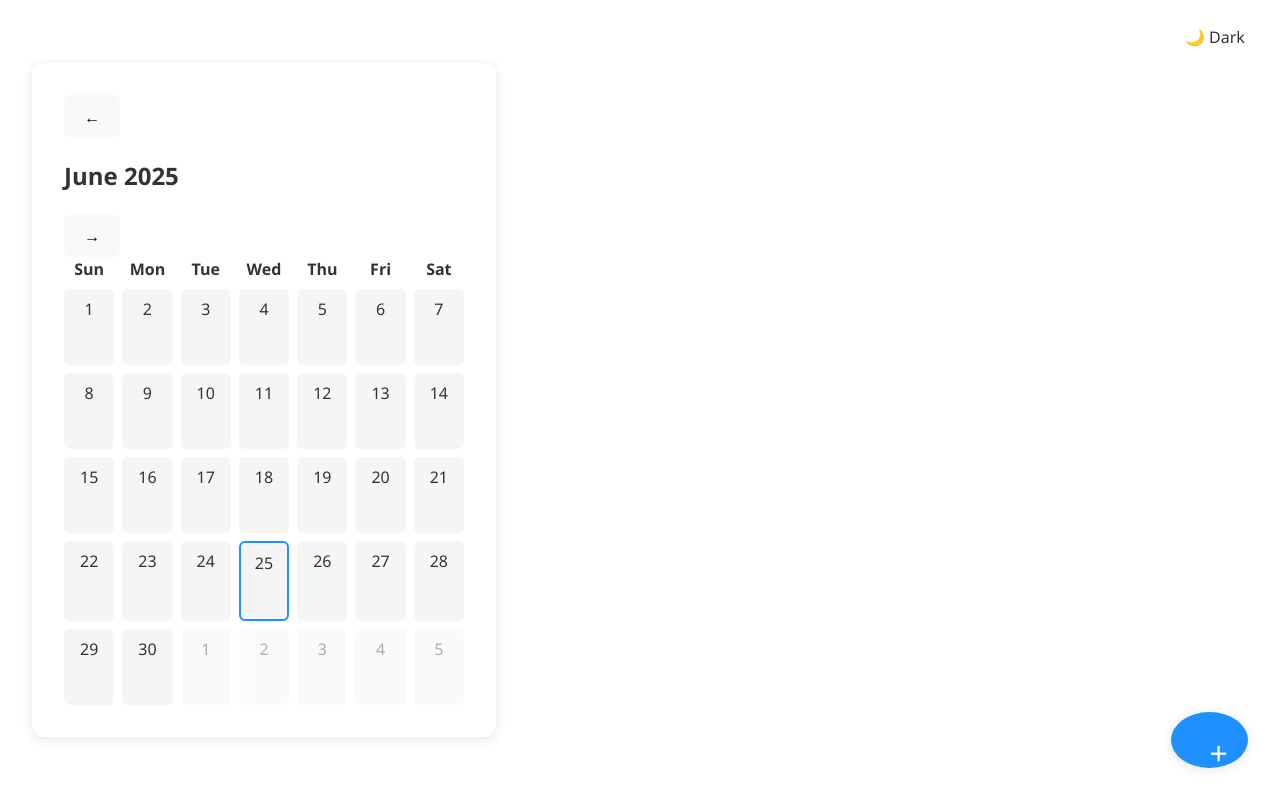
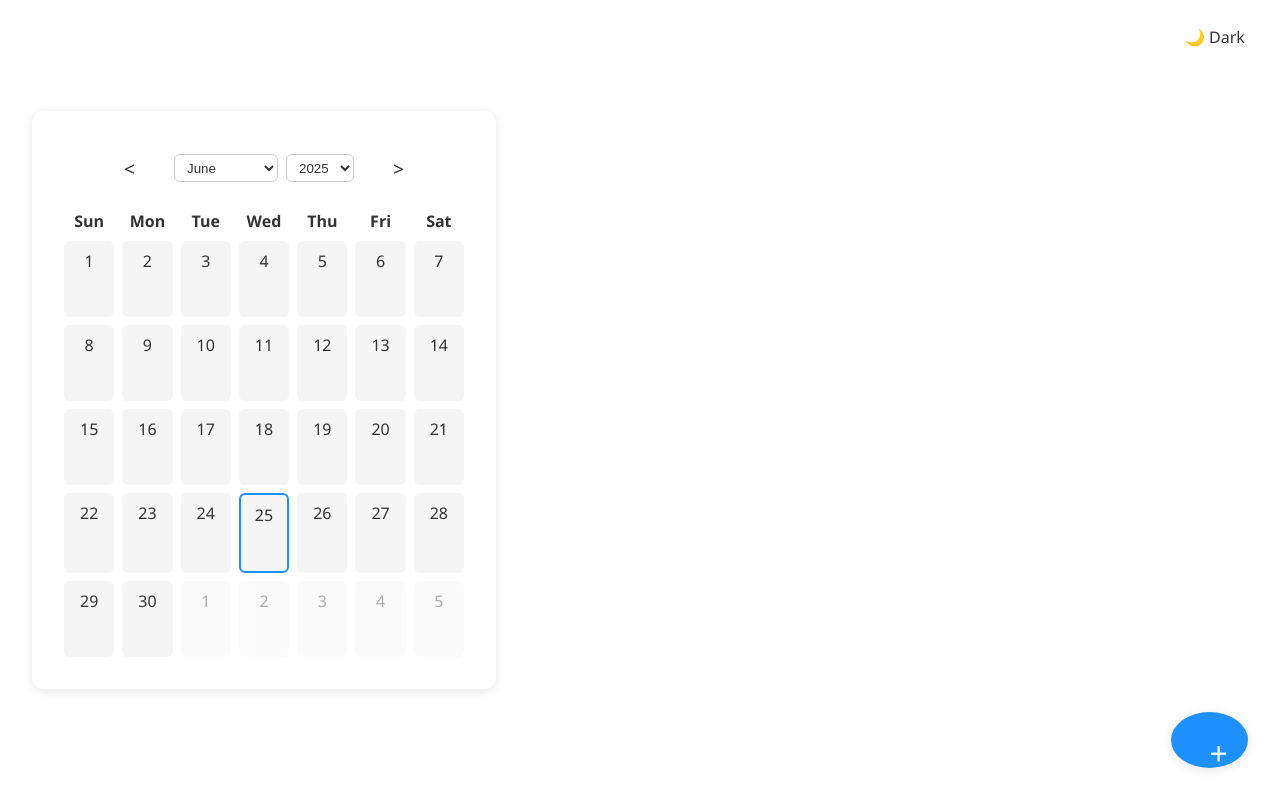
Before and after one commit to avi11204/calendar, a React (Vite) app: page / in a window 1280 px wide. Built offline with nearby package versions, Linux system fonts and the light colour scheme.

Commit message:
Update Calendar.jsx

```diff
--- a/src/Calendar.jsx
+++ b/src/Calendar.jsx
@@ -1,134 +1,212 @@
-import React, { useState, useEffect } from 'react';
-import './Calender.css';
+
+import React, { useState } from "react";
+import "./Calender.css";
+
+const categories = {
+  birthday: "🎂 Birthday",
+  meeting: "📅 Meeting",
+  festive: "🎉 Festive",
+  reminder: "⏰ Reminder",
+};
 
 const Calendar = () => {
-  const [currentDate, setCurrentDate] = useState(new Date());
+  const today = new Date();
+  const [currentMonth, setCurrentMonth] = useState(today.getMonth());
+  const [currentYear, setCurrentYear] = useState(today.getFullYear());
   const [selectedDate, setSelectedDate] = useState(null);
   const [reminders, setReminders] = useState({});
-  const [newReminder, setNewReminder] = useState('');
-  const [showPopup, setShowPopup] = useState(false);
-  const [theme, setTheme] = useState('light');
+  const [popupOpen, setPopupOpen] = useState(false);
+  const [reminderText, setReminderText] = useState("");
+  const [category, setCategory] = useState("reminder");
+  const [theme, setTheme] = useState("light");
 
-  useEffect(() => {
-    document.documentElement.setAttribute('data-theme', theme);
-  }, [theme]);
-
-  const startOfMonth = new Date(currentDate.getFullYear(), currentDate.getMonth(), 1);
-  const endOfMonth = new Date(currentDate.getFullYear(), currentDate.getMonth() + 1, 0);
-  const startDay = startOfMonth.getDay();
-  const daysInMonth = endOfMonth.getDate();
-
-  const prevMonth = () => {
-    setCurrentDate(new Date(currentDate.getFullYear(), currentDate.getMonth() - 1));
-  };
-
-  const nextMonth = () => {
-    setCurrentDate(new Date(currentDate.getFullYear(), currentDate.getMonth() + 1));
-  };
-
-  const handleDayClick = (date) => {
-    setSelectedDate(date);
-    setNewReminder('');
-    setShowPopup(true);
-  };
-
-  const handleSaveReminder = () => {
-    if (!newReminder.trim()) return;
-    const key = selectedDate.toDateString();
-    setReminders((prev) => ({
-      ...prev,
-      [key]: [...(prev[key] || []), newReminder]
-    }));
-    setShowPopup(false);
-  };
+  const daysOfWeek = ["Sun", "Mon", "Tue", "Wed", "Thu", "Fri", "Sat"];
+  const firstDay = new Date(currentYear, currentMonth, 1);
+  const lastDay = new Date(currentYear, currentMonth + 1, 0);
+  const prevDays = firstDay.getDay();
+  const nextDays = 6 - lastDay.getDay();
 
   const getCalendarDays = () => {
     const days = [];
-    const prevMonthDays = startDay;
-    const totalCells = Math.ceil((daysInMonth + prevMonthDays) / 7) * 7;
-    const today = new Date();
+    const prevMonthLastDay = new Date(currentYear, currentMonth, 0).getDate();
 
-    for (let i = 0; i < totalCells; i++) {
-      const day = new Date(currentDate.getFullYear(), currentDate.getMonth(), i - startDay + 1);
-      const isCurrentMonth = day.getMonth() === currentDate.getMonth();
-      const isToday =
-        day.toDateString() === today.toDateString();
+    for (let i = prevDays; i > 0; i--) {
+      days.push({
+        date: new Date(currentYear, currentMonth - 1, prevMonthLastDay - i + 1),
+        current: false,
+      });
+    }
 
-      const key = day.toDateString();
-      const hasReminder = reminders[key]?.length > 0;
+    for (let i = 1; i <= lastDay.getDate(); i++) {
+      days.push({
+        date: new Date(currentYear, currentMonth, i),
+        current: true,
+      });
+    }
 
-      days.push(
-        <div
-          key={i}
-          className={`calendar-cell day ${isCurrentMonth ? 'current-month' : 'other-month'} ${isToday ? 'today' : ''} ${hasReminder ? 'has-reminder' : ''}`}
-          onClick={() => handleDayClick(day)}
-        >
-          <div className="day-number">{day.getDate()}</div>
-          <ul className="reminders-list">
-            {(reminders[key] || []).slice(0, 2).map((r, idx) => (
-              <li key={idx}>{r}</li>
-            ))}
-          </ul>
-        </div>
-      );
+    for (let i = 1; i <= nextDays; i++) {
+      days.push({
+        date: new Date(currentYear, currentMonth + 1, i),
+        current: false,
+      });
     }
+
     return days;
   };
 
+  const isToday = (date) =>
+    date.getDate() === today.getDate() &&
+    date.getMonth() === today.getMonth() &&
+    date.getFullYear() === today.getFullYear();
+
+  const handleReminderAdd = () => {
+    const key = selectedDate.toDateString();
+    const newReminder = {
+      text: reminderText,
+      category,
+      id: Date.now(),
+    };
+    const existing = reminders[key] || [];
+    setReminders({ ...reminders, [key]: [...existing, newReminder] });
+    setReminderText("");
+    setCategory("reminder");
+    setPopupOpen(false);
+  };
+
+  const handleReminderDelete = (dateKey, id) => {
+    const updated = reminders[dateKey].filter((r) => r.id !== id);
+    setReminders({ ...reminders, [dateKey]: updated });
+  };
+
+  const getCategoryIcon = (type) => {
+    return categories[type]?.split(" ")[0] || "⏰";
+  };
+
+  const handlePrevMonth = () => {
+    if (currentMonth === 0) {
+      setCurrentMonth(11);
+      setCurrentYear(currentYear - 1);
+    } else {
+      setCurrentMonth(currentMonth - 1);
+    }
+  };
+
+  const handleNextMonth = () => {
+    if (currentMonth === 11) {
+      setCurrentMonth(0);
+      setCurrentYear(currentYear + 1);
+    } else {
+      setCurrentMonth(currentMonth + 1);
+    }
+  };
+
+  const handleMonthChange = (e) => {
+    setCurrentMonth(Number(e.target.value));
+  };
+
+  const handleYearChange = (e) => {
+    setCurrentYear(Number(e.target.value));
+  };
+
   return (
-    <div className="calendar-wrapper">
+    <div className="calendar-wrapper" data-theme={theme}>
+      <button className="theme-toggle" onClick={() => setTheme(theme === "light" ? "dark" : "light")}>
+        {theme === "light" ? "🌙 Dark" : "🌞 Light"}
+      </button>
+
       <div className="calendar">
-        <div className="calendar-header">
-          <button onClick={prevMonth}>←</button>
-          <h2>
-            {currentDate.toLocaleString('default', { month: 'long' })} {currentDate.getFullYear()}
-          </h2>
-          <button onClick={nextMonth}>→</button>
+        <div className="calendar-nav">
+          <button onClick={handlePrevMonth}>&lt;</button>
+          <div className="month-year">
+            <select value={currentMonth} onChange={handleMonthChange}>
+              {Array.from({ length: 12 }, (_, i) => (
+                <option key={i} value={i}>
+                  {new Date(0, i).toLocaleString("default", { month: "long" })}
+                </option>
+              ))}
+            </select>
+            <select value={currentYear} onChange={handleYearChange}>
+              {Array.from({ length: 201 }, (_, i) => {
+                const year = 1900 + i;
+                return (
+                  <option key={year} value={year}>
+                    {year}
+                  </option>
+                );
+              })}
+            </select>
+          </div>
+          <button onClick={handleNextMonth}>&gt;</button>
         </div>
 
         <div className="calendar-grid">
-          {['Sun', 'Mon', 'Tue', 'Wed', 'Thu', 'Fri', 'Sat'].map((day) => (
-            <div className="weekday" key={day}>
-              {day}
-            </div>
+          {daysOfWeek.map((day) => (
+            <div key={day} className="weekday">{day}</div>
           ))}
-          {getCalendarDays()}
+          {getCalendarDays().map(({ date, current }) => {
+            const key = date.toDateString();
+            const hasReminder = reminders[key]?.length > 0;
+            return (
+              <div
+                key={date}
+                className={`calendar-cell ${isToday(date) ? "today" : current ? "current-month" : "other-month"} ${hasReminder ? "has-reminder" : ""}`}
+                onClick={() => {
+                  setSelectedDate(date);
+                  setPopupOpen(true);
+                }}
+              >
+                <div className="day-number">{date.getDate()}</div>
+                <ul className="reminders-list">
+                  {(reminders[key] || []).map((r) => (
+                    <li key={r.id}>
+                      {getCategoryIcon(r.category)} {r.text}
+                      <button
+                        onClick={(e) => {
+                          e.stopPropagation();
+                          handleReminderDelete(key, r.id);
+                        }}
+                      >
+                        ✖
+                      </button>
+                    </li>
+                  ))}
+                </ul>
+              </div>
+            );
+          })}
         </div>
       </div>
 
-      <button
-        className="add-reminder-button"
-        onClick={() => {
-          setSelectedDate(new Date());
-          setShowPopup(true);
-        }}
-      >
-        +
-      </button>
-
-      <button
-        className="theme-toggle"
-        onClick={() => setTheme(theme === 'light' ? 'dark' : 'light')}
-      >
-        {theme === 'light' ? '🌙 Dark' : '☀️ Light'}
-      </button>
-
-      {showPopup && (
+      {popupOpen && (
         <div className="reminder-popup">
           <div className="popup-content">
-            <h4>Add Reminder - {selectedDate?.toDateString()}</h4>
+            <h4>Add Reminder for {selectedDate?.toDateString()}</h4>
             <input
-              value={newReminder}
-              onChange={(e) => setNewReminder(e.target.value)}
-              placeholder="Enter reminder"
+              value={reminderText}
+              onChange={(e) => setReminderText(e.target.value)}
+              placeholder="Reminder text..."
             />
+            <select value={category} onChange={(e) => setCategory(e.target.value)}>
+              {Object.keys(categories).map((cat) => (
+                <option key={cat} value={cat}>
+                  {categories[cat]}
+                </option>
+              ))}
+            </select>
             <div className="popup-actions">
-              <button onClick={handleSaveReminder}>Save</button>
-              <button onClick={() => setShowPopup(false)}>Cancel</button>
+              <button onClick={handleReminderAdd}>Add</button>
+              <button onClick={() => setPopupOpen(false)}>Cancel</button>
             </div>
           </div>
         </div>
       )}
+
+      <button className="add-reminder-button" onClick={() => {
+        setSelectedDate(today);
+        setPopupOpen(true);
+      }}>
+        +
+      </button>
     </div>
   );
 };
```
